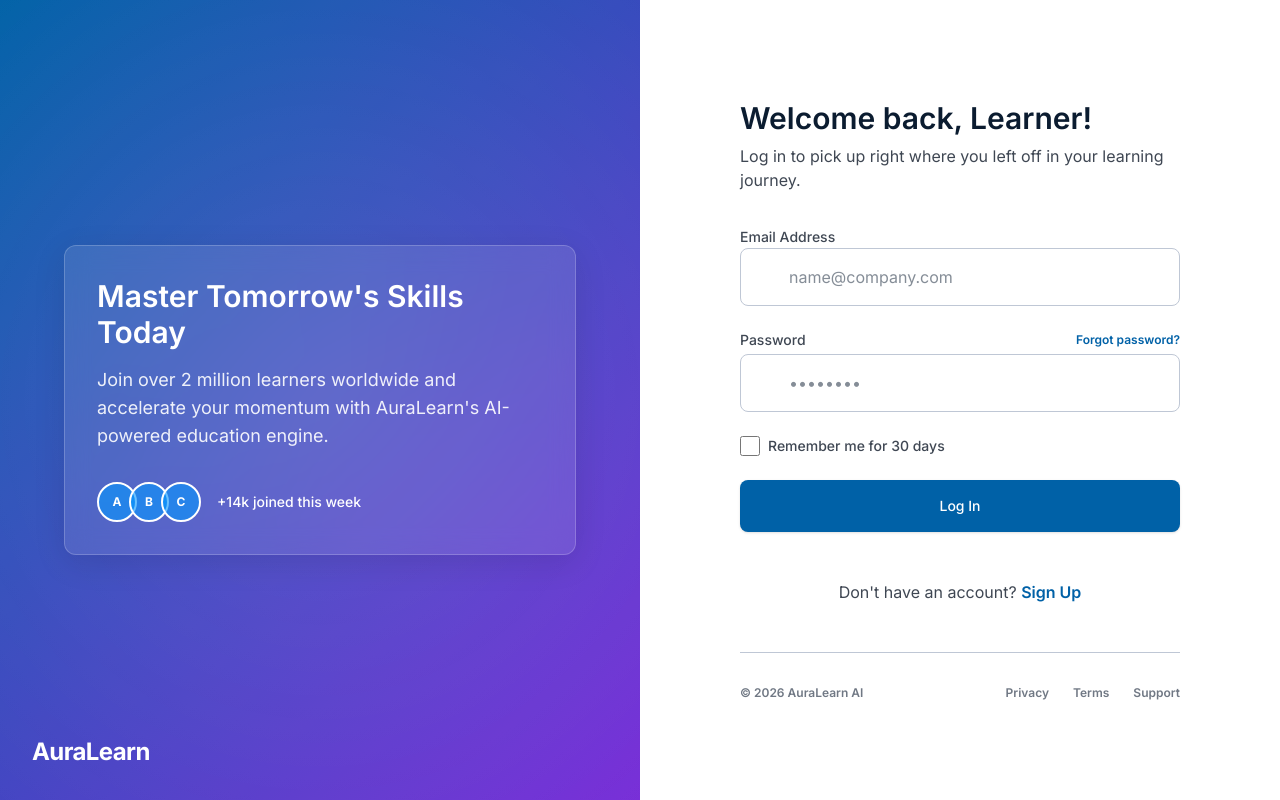
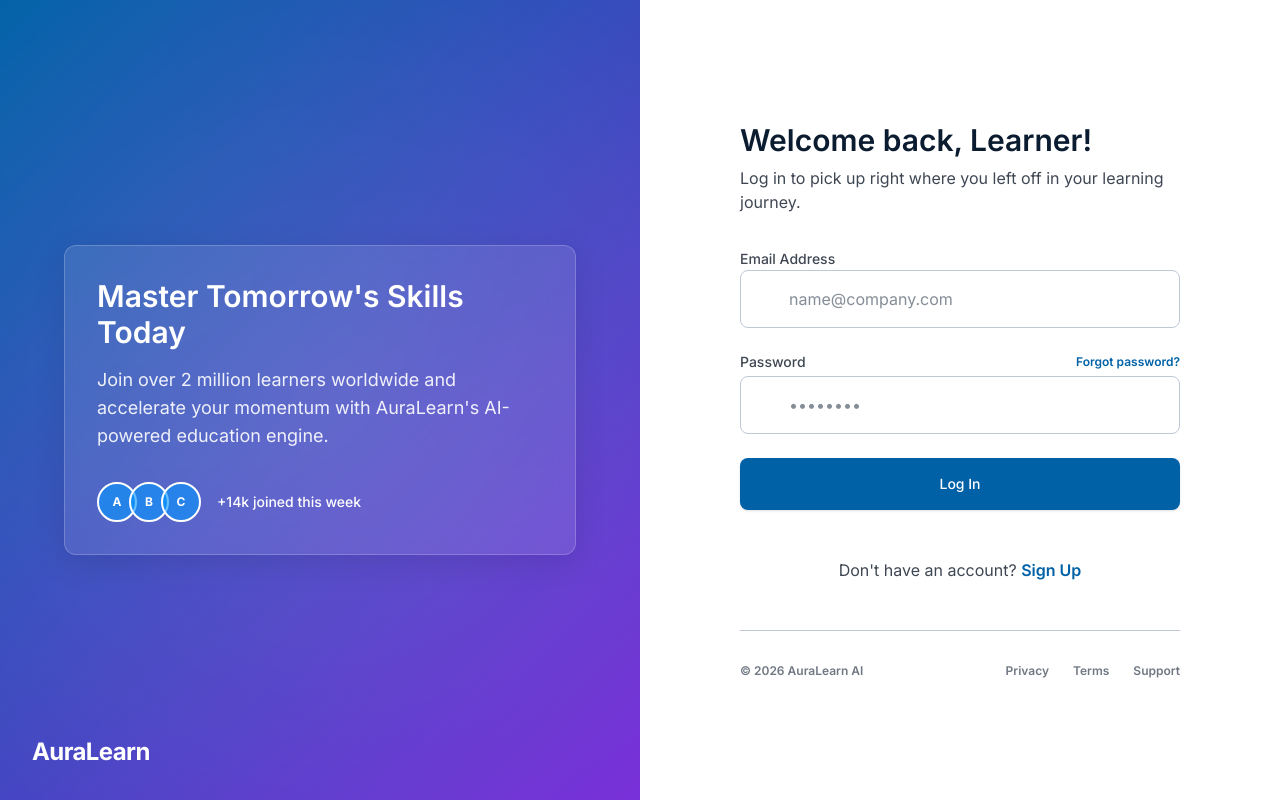
Before and after one commit to priyanshupandey2-crypto/Warriors, a Next.js app in the folder frontend/: page /login in a window 1280 px wide. Built offline with nearby package versions, Linux system fonts and the light colour scheme; no server answers.

Commit message:
Removed "Remember me for 30 days" from login page

```diff
--- a/frontend/src/app/login/page.tsx
+++ b/frontend/src/app/login/page.tsx
@@ -100,10 +100,6 @@
                 </button>
               </div>
             </div>
-            <div className="flex items-center gap-2">
-              <input className="w-5 h-5 rounded-md border-outline-variant text-primary focus:ring-primary cursor-pointer transition-all accent-primary" id="remember" type="checkbox" />
-              <label className="text-sm font-medium text-on-surface-variant cursor-pointer" htmlFor="remember">Remember me for 30 days</label>
-            </div>
             <button
               className="w-full bg-primary text-white text-sm font-medium py-4 rounded-lg shadow-sm hover:shadow-md hover:bg-primary-container transition-all duration-200 active:scale-[0.98] disabled:opacity-50"
               type="submit" disabled={loading}
```
